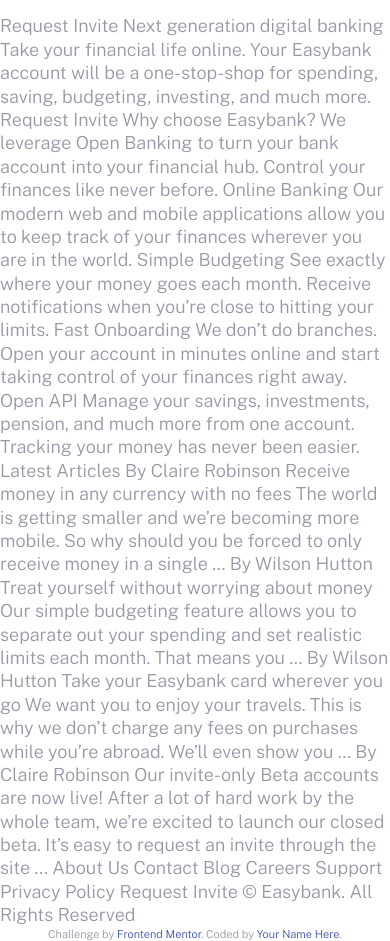
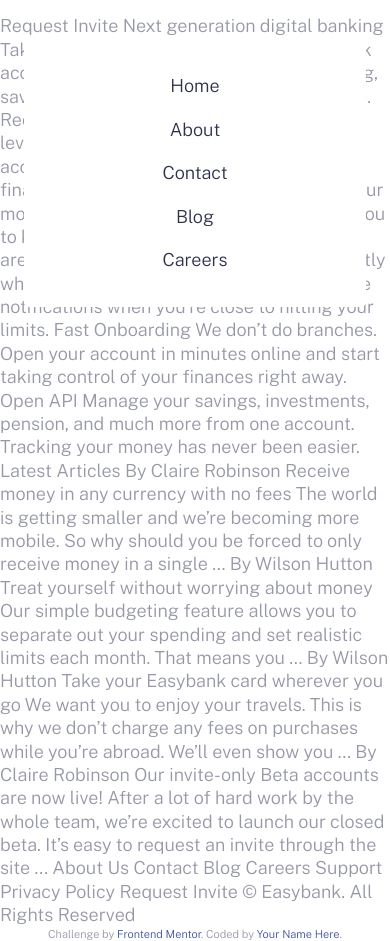
Before and after one commit to heniczyna/easybank_landing_page, a plain HTML site: page index.html in a window 390 px wide. Shown: the part 47-988 px from the top of the page. Drawn offline with nearby package versions, Linux system fonts and the light colour scheme.

Commit message:
Add white block menu when hamburger menu is clicked

```diff
--- a/app/scss/_globals.scss
+++ b/app/scss/_globals.scss
@@ -19,6 +19,18 @@
 
 a, a:visited, a:hover{
     text-decoration: none;
+}
+
+// Spacing
+.container{
+    //to create general padding for website
+    //refers to _headers.scss, search for nav tag
+    //here defined padding for left and right, there for top/bottom
+    //using padding shorthand there is a problem with overwriting the paddings
+    //24px space horizontal (left/right)
+    //24/16px=1.5rem
+    padding-left: 1.5rem;
+    padding-right: 1.5rem;
 }
 
 // Flexbox
--- a/app/scss/_header.scss
+++ b/app/scss/_header.scss
@@ -6,9 +6,7 @@
             display: block;
         }
 
-
-
-        .header__menu{
+        .header__toggle{
             > span:first-child{
                 transform: rotate(45deg);
             }
@@ -33,11 +31,10 @@
     }
 
     nav{
-        padding: 1.0625rem 1.5rem;
-        //17px space vertical (top/bottom), 24px space horizontal (left/right)
-        //around for navigation pane
+        padding-top: 1.0625rem;
+        padding-bottom: 1.0625rem;
+        //17px space vertical (top/bottom) around for navigation pane
         //17/16px=1.0625rem
-        //24/16px=1.5rem
     }
 
 
@@ -50,7 +47,7 @@
 
     }
 
-    &__menu{ //Mobile menu
+    &__toggle{ //Mobile menu toggle
         > span{
             display: block;
             width: 26px;
@@ -63,6 +60,25 @@
                 margin-bottom: 5px;
 
             }
+        }
+    }
+
+    &__menu{
+        position: absolute; //moves white block of menu "Home, About, etc" to the top
+        width: calc(100% - 3rem); //3rem because of 2*margin
+        left: 50%;
+        transform: translateX(-50%);
+        //transform: translateX(-50%); together with left: 50%; makes white block of menu centered
+        background: $White;
+        margin-top: 1.5rem; //24/16px=1.5rem
+        padding: 1.625rem; //26/16px=1.625
+        border-radius: 5px;
+
+        a{
+            display: block; //to set the links position one under another
+            padding: 0.625rem; //10/16px=0.625
+            color: $DarkBlue;
+            text-align: center;
         }
     }
 
--- a/index.html
+++ b/index.html
@@ -25,12 +25,12 @@
   <header class="header">
     <div class="overlay"></div>
 
-    <nav class="flex flex-jc-sb flex-ai-c">
+    <nav class="container flex flex-jc-sb flex-ai-c">
       <!-- for example flex-jc-sb is defined in _global.scss and -->
       <a href="/" class="header__logo">
         <img src="./images/logo.svg" alt="Easybank">
       </a>
-      <a id="btnHamburger" href="#" class="header__menu hide-for-desktop">
+      <a id="btnHamburger" href="#" class="header__toggle hide-for-desktop">
         <span></span>
         <span></span>
         <span></span>
@@ -44,7 +44,13 @@
       </div>
       <a href="#" class="button header__cta hide-for-mobile">Request Invite</a>
     </nav>
-    <div class="header__menu"></div>
+    <div class="header__menu"> <!-- White block when hamburger menu is clicked -->
+      <a href="">Home</a>
+      <a href="">About</a>
+      <a href="">Contact</a>
+      <a href="">Blog</a>
+      <a href="">Careers</a>
+    </div>
   </header>
 
   Request Invite
```
Also changed, not shown: app/scss/style.css, 2 other files.
